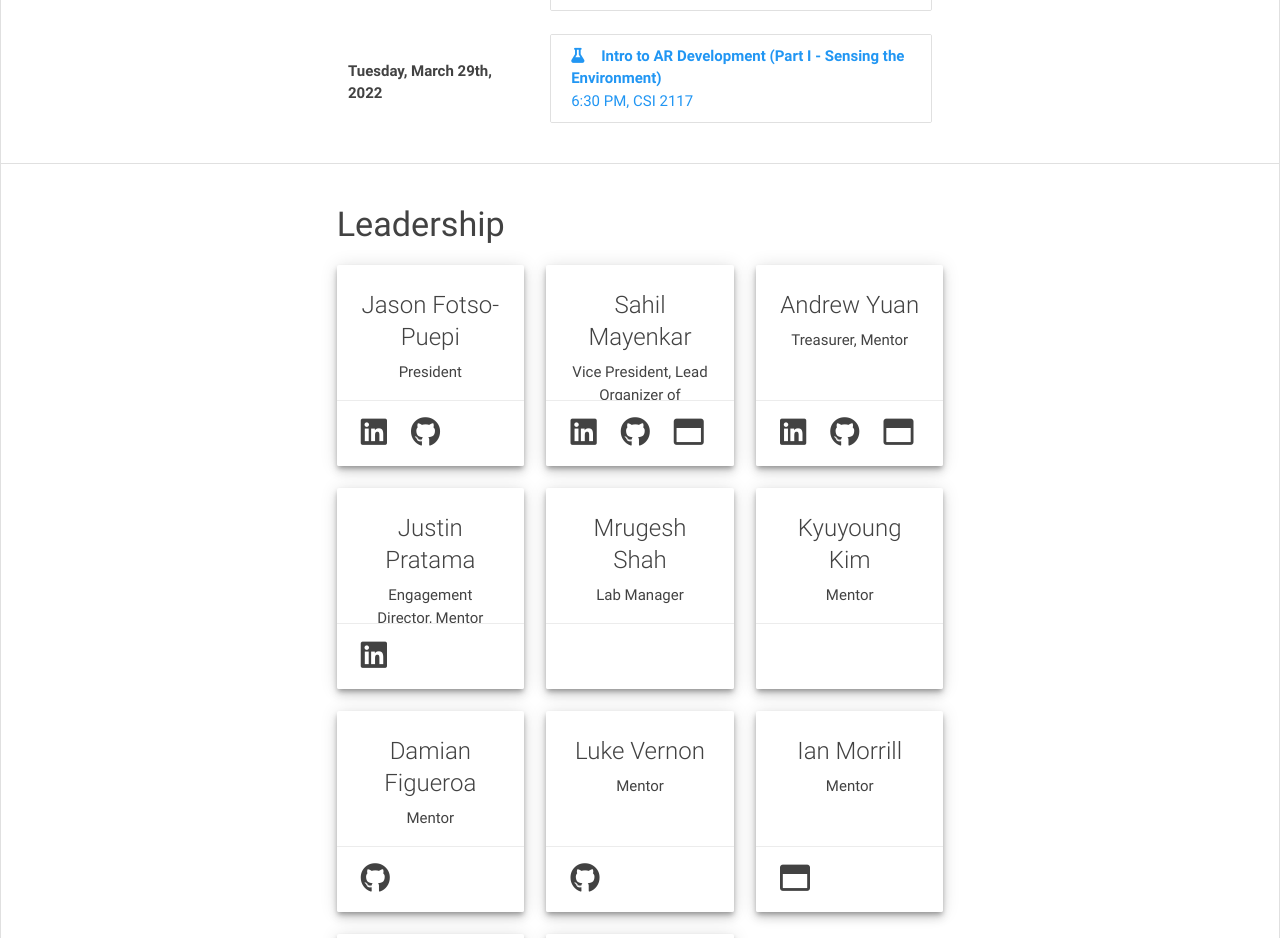
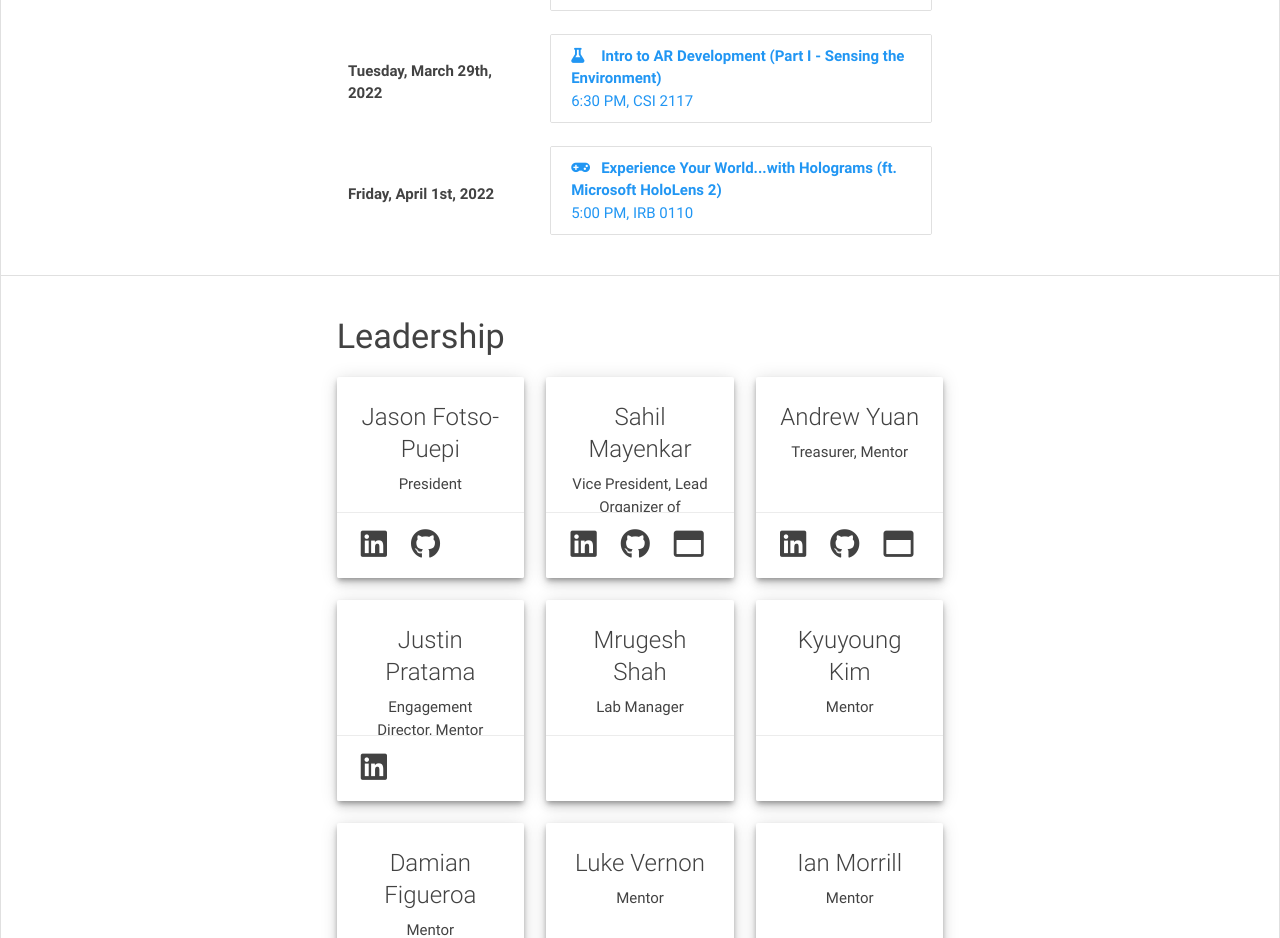
Before and after one commit to umdxrclub/xrc-prev-website, a React (Create React App) app: page / in a window 1280 px wide. Shown: the part 2180-3118 px from the top of the page. Built offline with nearby package versions, Linux system fonts and the light colour scheme.

Commit message:
Added HoloLens event

```diff
--- a/src/XR_CONSTANTS.js
+++ b/src/XR_CONSTANTS.js
@@ -201,6 +201,15 @@ module.exports = Object.freeze({
 			'location' : 'CSI 2117',
 			'url' : 'https://terplink.umd.edu/event/8010609',
 			'fa_icon' : 'fa-flask'
+		},
+		{
+			'name' : 'Experience Your World...with Holograms (ft. Microsoft HoloLens 2)',
+			'date' : new Date(2022, 3, 1),
+			'time' : '5:00 PM',
+			'location' : 'IRB 0110',
+			'url' : 'https://terplink.umd.edu/event/8026268',
+			'fa_icon' : 'fa-gamepad'
 		}
+
 	],
 });
```
